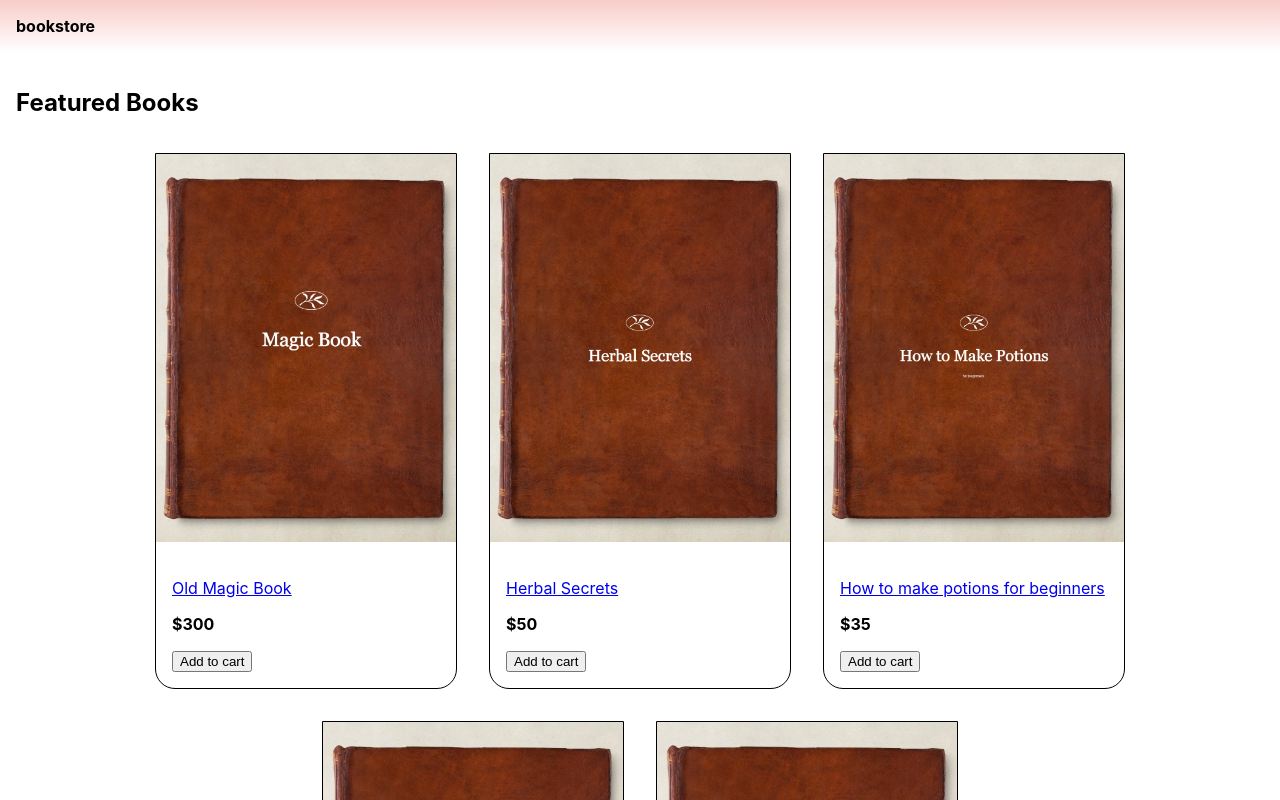
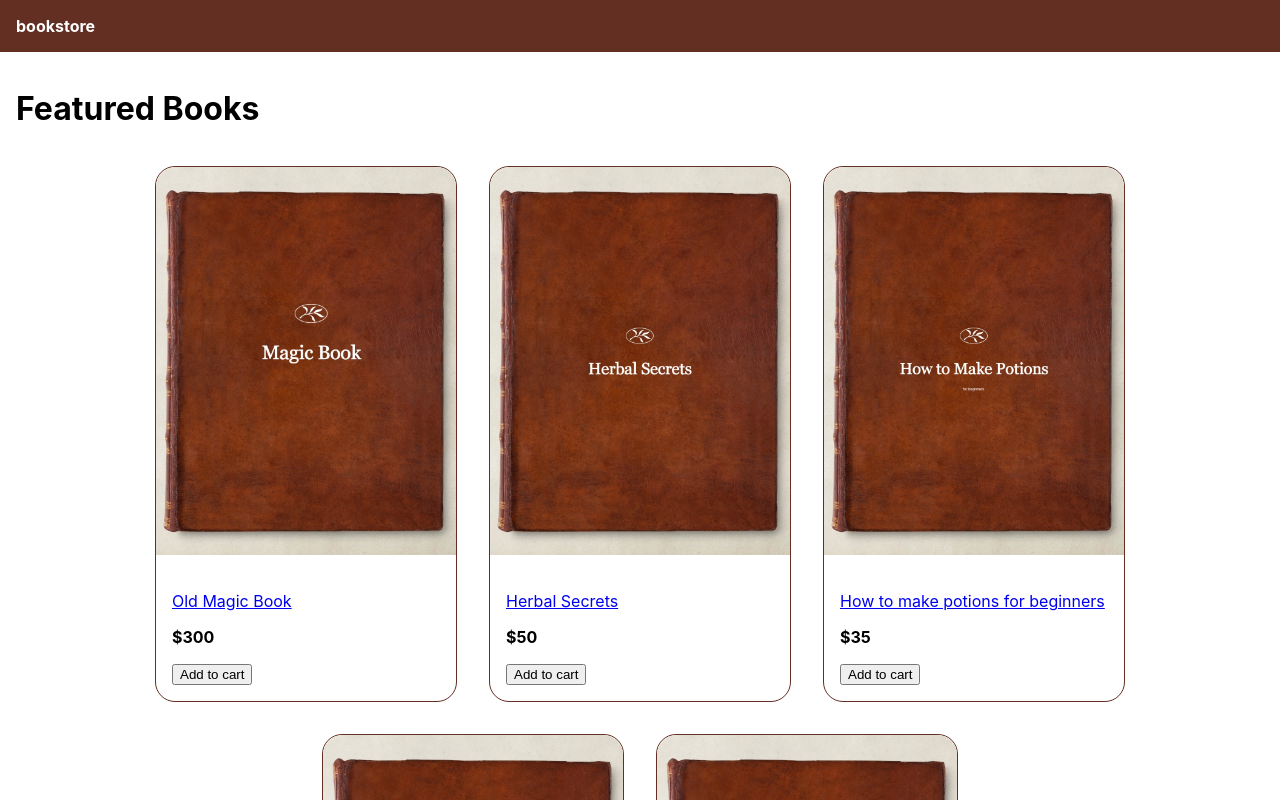
Before and after one commit to Rute-r/Store, a React (Create React App) app in the folder frontend/: page / in a window 1280 px wide. Shown: the top 800 px of the page. Built offline with nearby package versions, Linux system fonts and the light colour scheme.

Commit message:
Added-Page-Routing

```diff
--- a/frontend/package.json
+++ b/frontend/package.json
@@ -8,6 +8,7 @@
     "@testing-library/user-event": "^13.5.0",
     "react": "^18.2.0",
     "react-dom": "^18.2.0",
+    "react-router-dom": "^6.4.3",
     "react-scripts": "5.0.1",
     "web-vitals": "^2.1.4"
   },
--- a/frontend/src/App.js
+++ b/frontend/src/App.js
@@ -1,33 +1,22 @@
-import data from './data';
+import { BrowserRouter, Link, Route, Routes } from 'react-router-dom';
+import HomeScreen from './screens/HomeScreen';
+import ProductScreen from './screens/ProductScreen';
 
 function App() {
   return (
+    <BrowserRouter>
       <div>
         <header>
-        <a href="/">bookstore</a>
+          <Link to="/">bookstore</Link>
         </header>
         <main>
-        <h2>Featured Books</h2>
-        <div className="products">
-          {data.products.map((product) => (
-            <div className="product" key={product.slug}>
-              <a href={`/product/${product.slug}`}>
-                <img src={product.image} alt={product.name} />
-              </a>
-              <div className="product-info">
-                <a href={`/product/${product.slug}`}>
-                  <p>{product.name}</p>
-                </a>
-                <p>
-                  <strong>${product.price}</strong>
-                </p>
-                <button>Add to cart</button>
-              </div>
-            </div>
-          ))}
-        </div>
+          <Routes>
+            <Route path="/product/:slug" element={<ProductScreen />} />
+            <Route path="/" element={<HomeScreen />} />
+          </Routes>
         </main>
       </div>
+    </BrowserRouter>
   );
 }
 
--- a/frontend/src/index.css
+++ b/frontend/src/index.css
@@ -8,11 +8,11 @@ body {
 }
 
 header {
-  background: linear-gradient(#f19e9886, #ffffff);
+  background: #622f22;
   padding: 1rem;
 }
 header a {
-  color: #000000;
+  color: #ffffff;
   font-weight: bold;
   text-decoration: none;
 }
@@ -27,12 +27,13 @@ main {
 }
 
 .product {
-  border: 1px #000000 solid;
-  border-radius: 0 0 20px 20px;
+  border: 1px #622f22 solid;
+  border-radius: 20px;
   margin: 1rem;
 }
 
 .product img {
+  border-radius: 20px 20px 0 0;
   width: 100%;
   max-width: 300px;
 }
--- /dev/null
+++ b/frontend/src/screens/HomeScreen.js
@@ -0,0 +1,30 @@
+import { Link } from 'react-router-dom';
+import data from '../data';
+
+function HomeScreen() {
+  return (
+    <div>
+      <h1>Featured Books</h1>
+      <div className="products">
+        {data.products.map((product) => (
+          <div className="product" key={product.slug}>
+            <Link to={`/product/${product.slug}`}>
+              <img src={product.image} alt={product.name} />
+            </Link>
+            <div className="product-info">
+              <Link to={`/product/${product.slug}`}>
+                <p>{product.name}</p>
+              </Link>
+              <p>
+                <strong>${product.price}</strong>
+              </p>
+              <button>Add to cart</button>
+            </div>
+          </div>
+        ))}
+      </div>
+    </div>
+  );
+}
+
+export default HomeScreen;
--- /dev/null
+++ b/frontend/src/screens/ProductScreen.js
@@ -0,0 +1,13 @@
+import { useParams } from 'react-router';
+
+function ProductScreen() {
+  const params = useParams();
+  const { slug } = params;
+  return (
+    <div>
+      <h>{slug}</h>
+    </div>
+  );
+}
+
+export default ProductScreen;
```
Also changed, not shown: 1 other file (tests, documents, lock files or other folders). Lines whose indentation alone changed are shown as unchanged.
